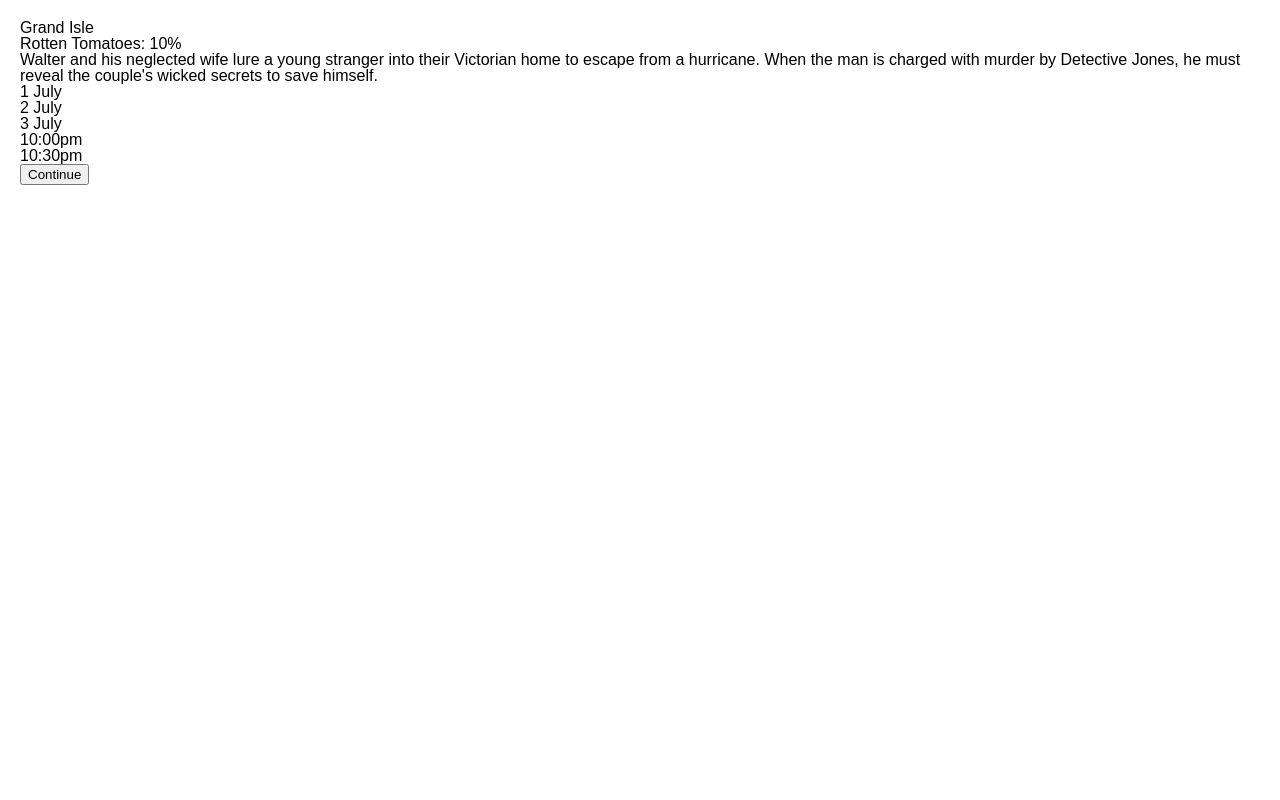
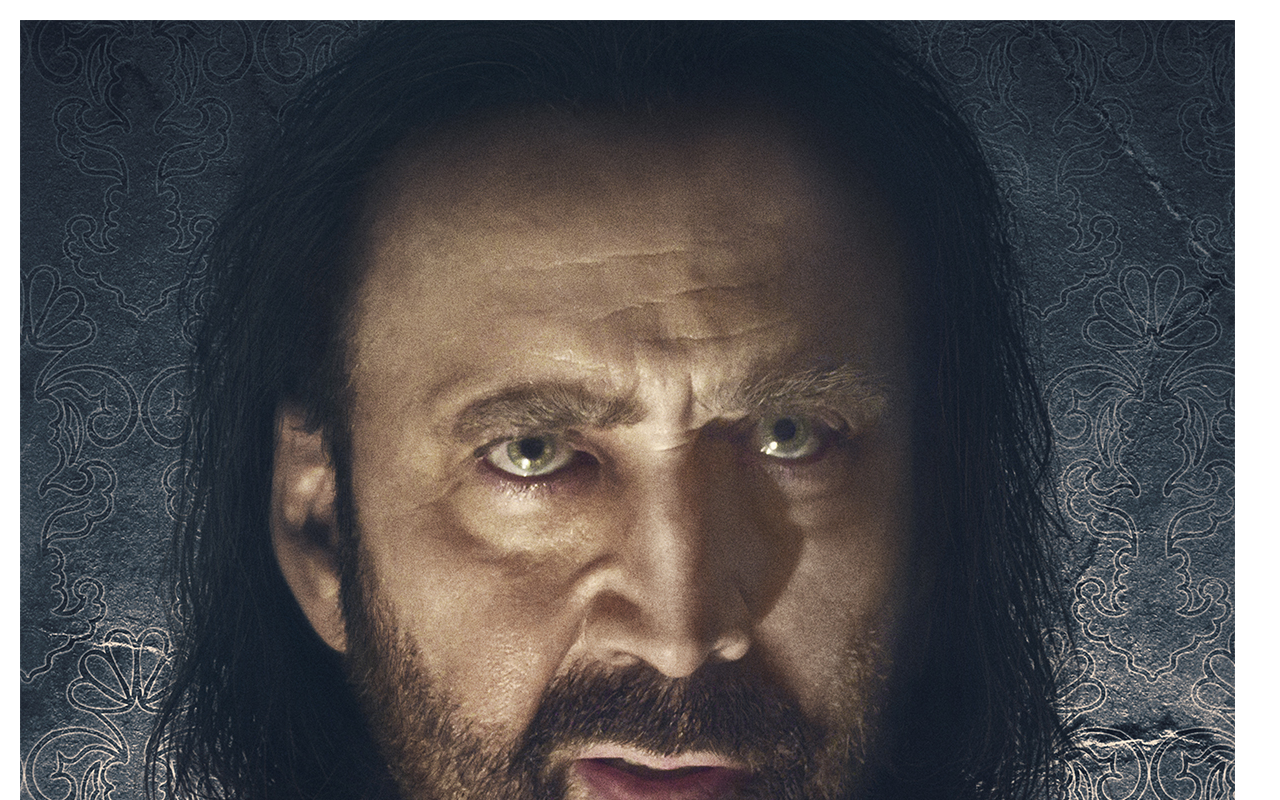
Before and after one commit to abigailboyer/movietheater, a React (Create React App) app: page /movies/new/1 in a window 1280 px wide. Shown: the top 800 px of the page. Built offline with nearby package versions, Linux system fonts and the light colour scheme.

Commit message:
add missing variable to movieid array

```diff
--- a/src/movies/MovieDetails.js
+++ b/src/movies/MovieDetails.js
@@ -15,12 +15,13 @@
   if(type === "new") {
     var thisMovie = movieData.find(movie => movie._id = movieId)
   } else if (type === "featured") {
-      thisMovie = featuredData.find(movie => movie._id = movieId)
+    var thisMovie = featuredData.find(movie => movie._id = movieId)
   }
 
   return (
     <main id="movieDetailsPage">
       <section id="movieDescription">
+        <img src={thisMovie.poster} />
         <h2>{thisMovie.title}</h2>
         <h4>Rotten Tomatoes: 10%</h4>
         <p>{thisMovie.description}</p>
@@ -31,7 +32,7 @@
             when you click the continue button */}
         <Showtimes />
         <Link to="/checkout">
-          <button className="form continue">Continue</button>
+          <button className="continue">Continue</button>
         </Link>
       </section>
     </main>
```
